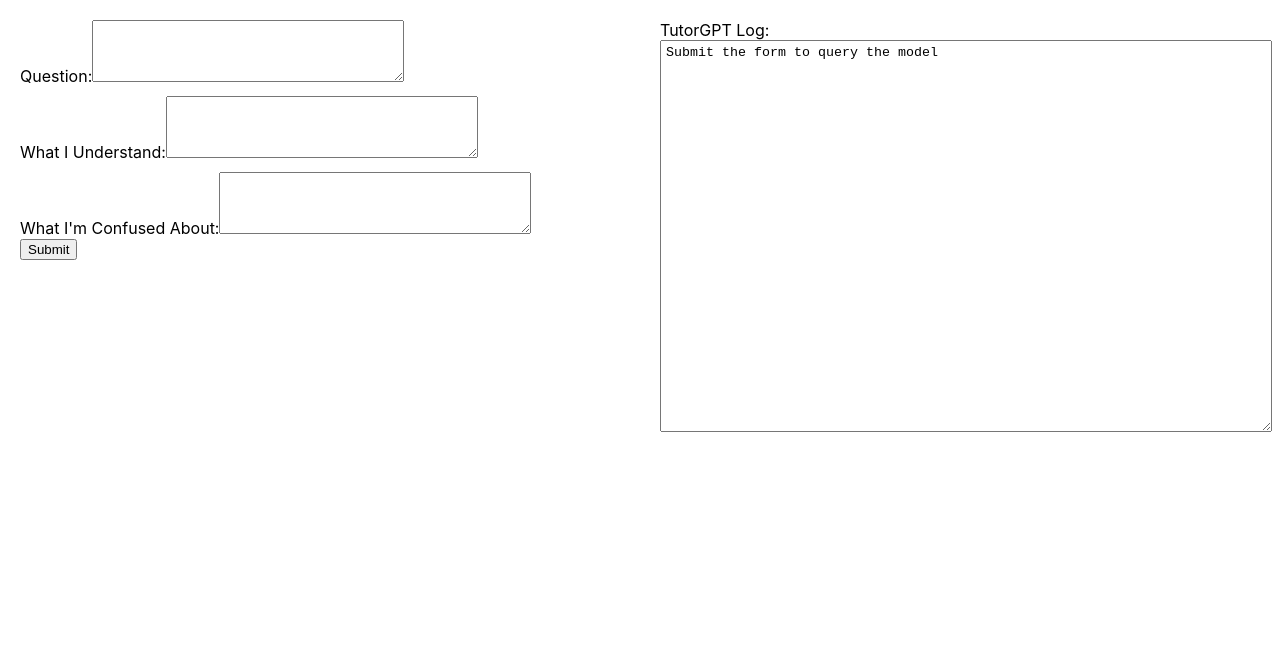
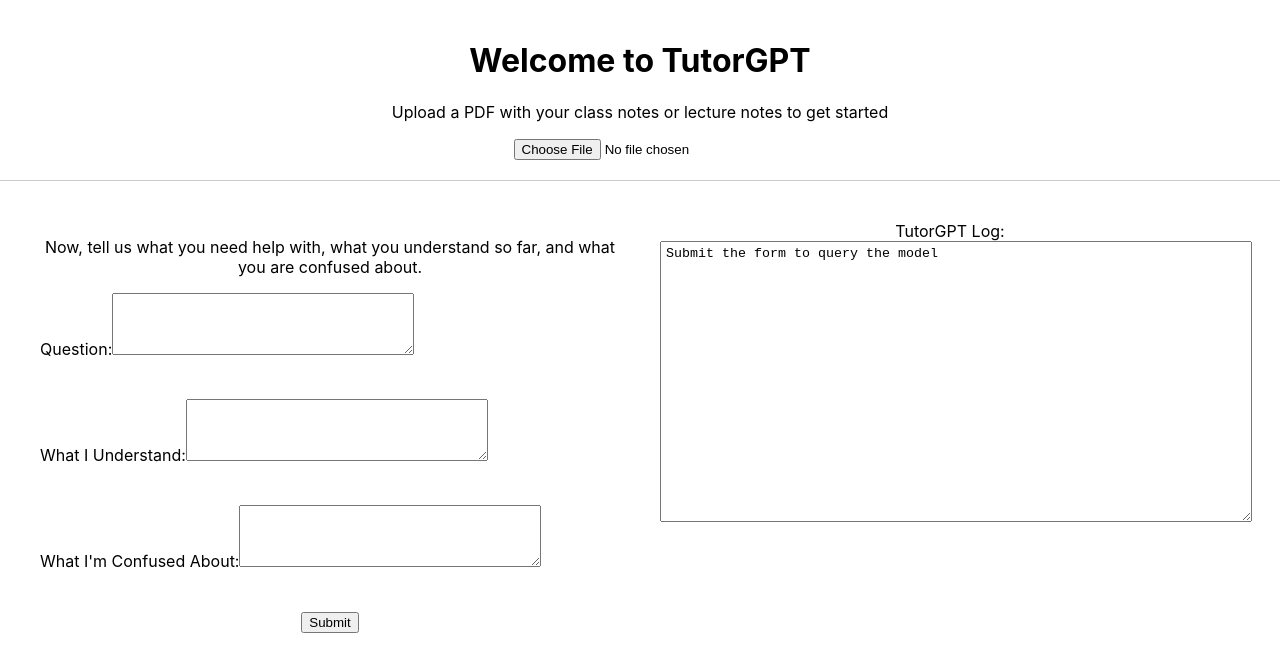
Before and after one commit to shirleymango/cs279-project, a React (Create React App) app in the folder tutorgpt-app/: page / in a window 1280 px wide. Shown: the top 672 px of the page. Built offline with nearby package versions, Linux system fonts and the light colour scheme.

Commit message:
linked stylesheet, added upload pdf

```diff
--- a/tutorgpt-app/src/App.css
+++ b/tutorgpt-app/src/App.css
@@ -27,6 +27,11 @@
 .App-link {
   color: #61dafb;
 }
+.form-question {
+  margin-bottom: 40px;
+  text-align: left;
+
+}
 
 @keyframes App-logo-spin {
   from {
--- a/tutorgpt-app/src/App.js
+++ b/tutorgpt-app/src/App.js
@@ -1,9 +1,11 @@
 import React, { useState } from 'react';
+import './App.css';
 
 function App() {
   const [question, setField1] = useState(''); // 'question' variable stores 'Question' text input field
   const [userUnderstanding, setField2] = useState(''); // 'userUnderstanding' variable stores 'What I Understand' text input field
   const [userConfusion, setField3] = useState(''); // 'userConfusion' stores 'What I'm Confused About' text input field
+  const [uploadedPdf, setUploadedPdf] = useState(null);
 
   const handleSubmit = (e) => {
     e.preventDefault();
@@ -17,12 +19,33 @@ function App() {
     setField3('');
   };
 
+  const handleFileChange = (e) => {
+    const file = e.target.files[0];
+    setUploadedPdf(file);
+  };
+
   return (
-    <div className="App" style={{ display: 'flex', height: '100vh', justifyContent: 'space-between' }}>
+    <div className="App" style={{ display: 'flex', flexDirection: 'column', height: '100vh' }}>
+      {/* Top div */}
+      <div style={{ padding: '20px', borderBottom: '1px solid #ccc' }}>
+        {/* Add any content you want at the top of the page here */}
+        <h1>Welcome to TutorGPT</h1>
+        <p>Upload a PDF with your class notes or lecture notes to get started</p>
+        {/* File upload input */}
+        <input
+          type="file"
+          accept=".pdf"
+          onChange={handleFileChange}
+        />
+        {uploadedPdf && <p>Uploaded PDF: {uploadedPdf.name}</p>}
+      </div>
+      {/* Bottom Div */}
+      <div style={{ display: 'flex', height: '100%', justifyContent: 'space-between', padding: '20px' }}>
         {/* Left side (form for user) */}
-      <div style={{ width: '50%', padding: '20px' }}>
+        <div style={{ width: '50%', padding: '20px'}}>
+          <p>Now, tell us what you need help with, what you understand so far, and what you are confused about.</p>
           <form onSubmit={handleSubmit}>
-          <div style={{ marginBottom: '10px' }}>
+            <div className = "form-question">
               <label htmlFor="question">
                 Question:
                 <textarea
@@ -35,7 +58,7 @@ function App() {
               </label>
             </div>
 
-          <div style={{ marginBottom: '10px' }}>
+            <div className = "form-question">
               <label htmlFor="understanding">
                 What I Understand:
                 <textarea
@@ -44,11 +67,12 @@ function App() {
                   value={userUnderstanding}
                   onChange={(e) => setField2(e.target.value)}
                   style={{ width: "50%", padding: "5px", height: "50px"}}
+
                 />
               </label>
             </div>
 
-          <div>
+            <div className = "form-question">
               <label htmlFor="confusion">
                 What I'm Confused About:
                 <textarea
@@ -77,6 +101,7 @@ function App() {
           />
         </div>
       </div>
+    </div>
   );
 }
 
```
Lines whose indentation alone changed are shown as unchanged.
